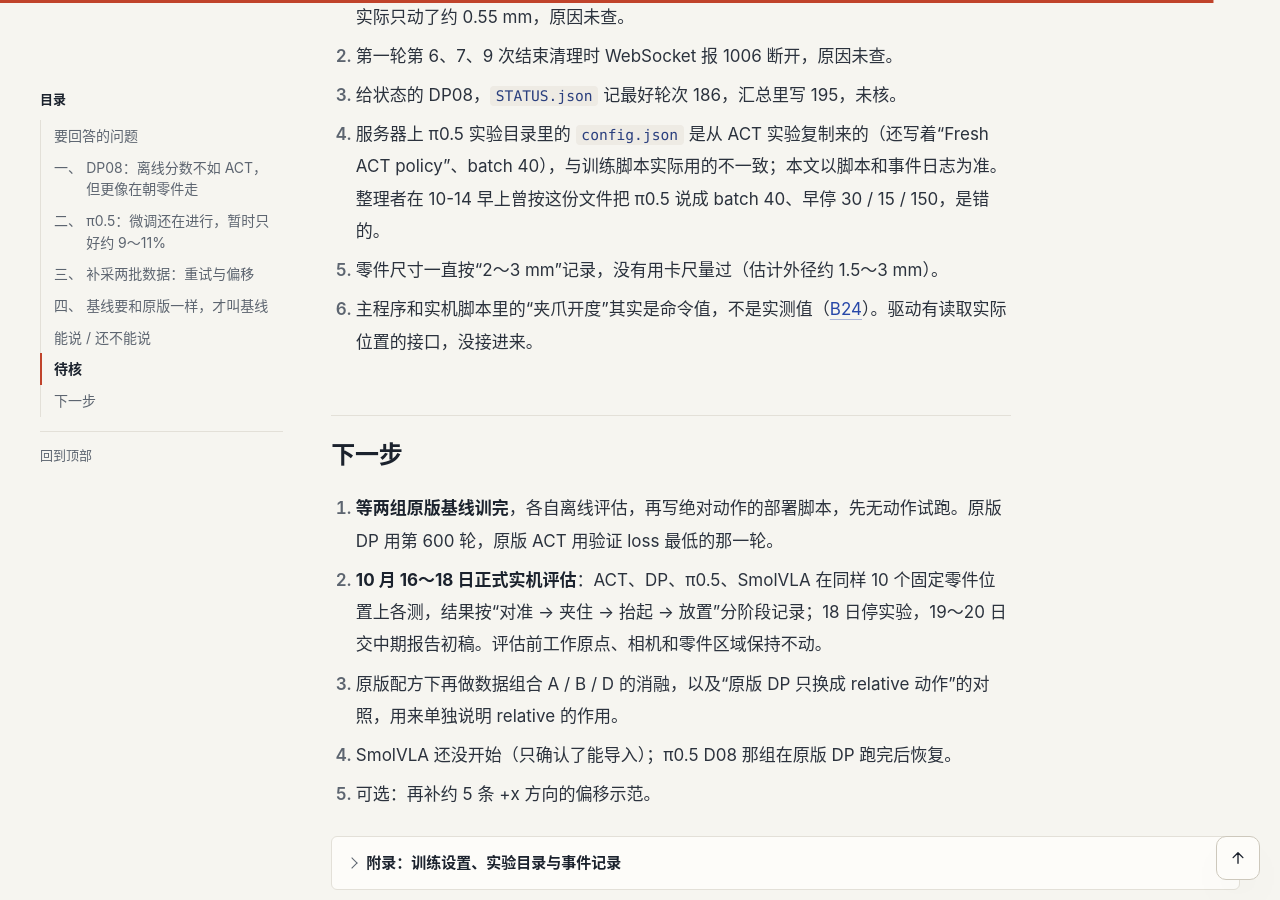
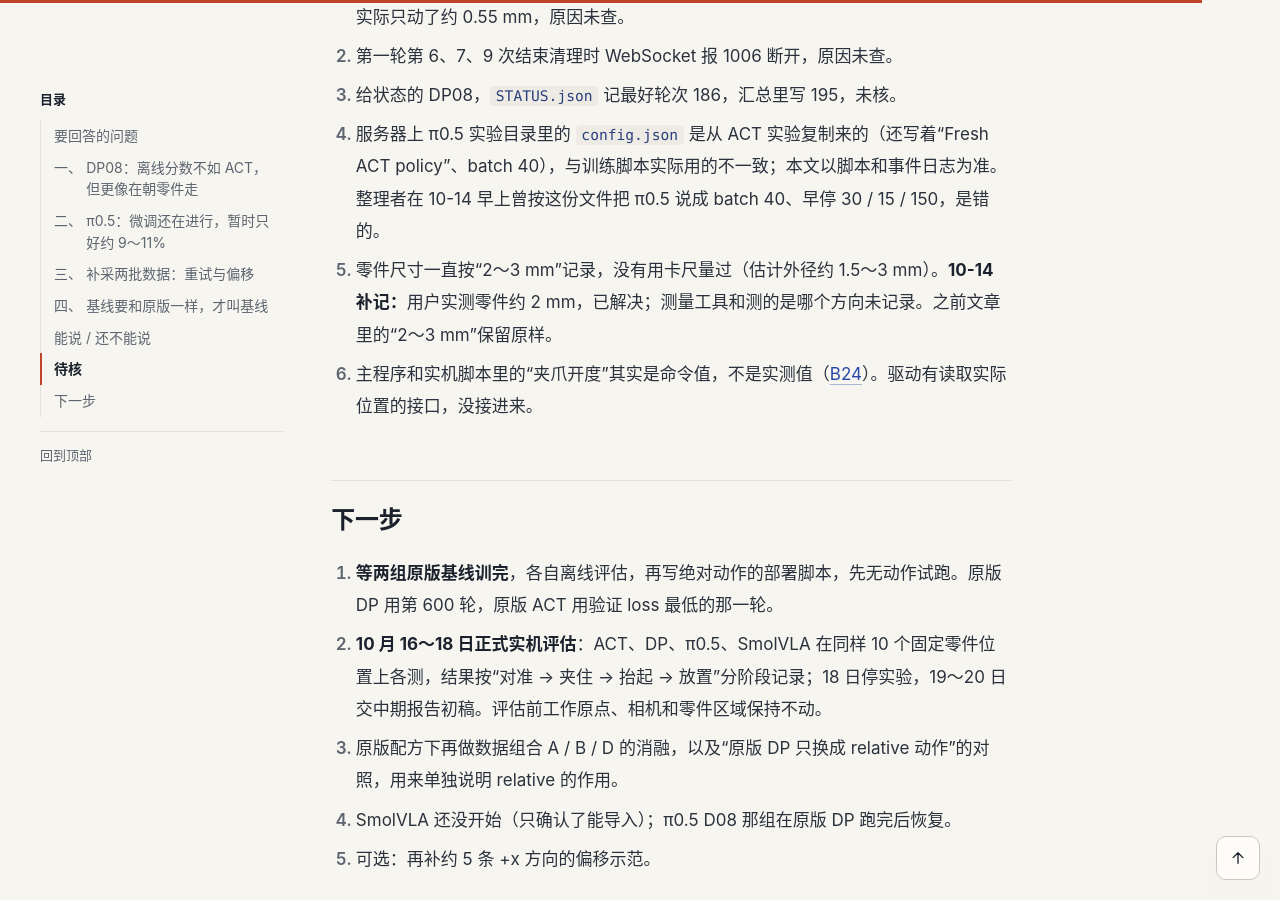
Before and after one commit to YoungShip/youngship.github.io, a Jekyll site: the page built from _posts/2026-10-13-micromani-dp-pi05-offset-data-faithful-baselines.md, in a window 1280 px wide and 900 px high, scrolled down 6887 px. Built offline with Jekyll 4.4.1, drawn with Linux system fonts in a browser that asks for light colours.

Commit message:
科研记录：阶段十一补记零件实测尺寸约 2 mm (#21)
Claude-Session: https://claude.ai/code/session_01XYtY6pYxi9MipxFep7HmHY

Co-authored-by: Claude <noreply@anthropic.com>

```diff
--- a/_posts/2026-10-13-micromani-dp-pi05-offset-data-faithful-baselines.md
+++ b/_posts/2026-10-13-micromani-dp-pi05-offset-data-faithful-baselines.md
@@ -139,7 +139,7 @@ D10 录到一半时后端停顿导致两次录制中断，修好以后才稳定
 2. 第一轮第 6、7、9 次结束清理时 WebSocket 报 1006 断开，原因未查。
 3. 给状态的 DP08，`STATUS.json` 记最好轮次 186，汇总里写 195，未核。
 4. 服务器上 π0.5 实验目录里的 `config.json` 是从 ACT 实验复制来的（还写着“Fresh ACT policy”、batch 40），与训练脚本实际用的不一致；本文以脚本和事件日志为准。整理者在 10-14 早上曾按这份文件把 π0.5 说成 batch 40、早停 30 / 15 / 150，是错的。
-5. 零件尺寸一直按“2～3 mm”记录，没有用卡尺量过（估计外径约 1.5～3 mm）。
+5. 零件尺寸一直按“2～3 mm”记录，没有用卡尺量过（估计外径约 1.5～3 mm）。**10-14 补记：**用户实测零件约 2 mm，已解决；测量工具和测的是哪个方向未记录。之前文章里的“2～3 mm”保留原样。
 6. 主程序和实机脚本里的“夹爪开度”其实是命令值，不是实测值（[B24](/notes/2026/09/29/micromani-research-status/#B24)）。驱动有读取实际位置的接口，没接进来。
 
 ## 下一步
```
